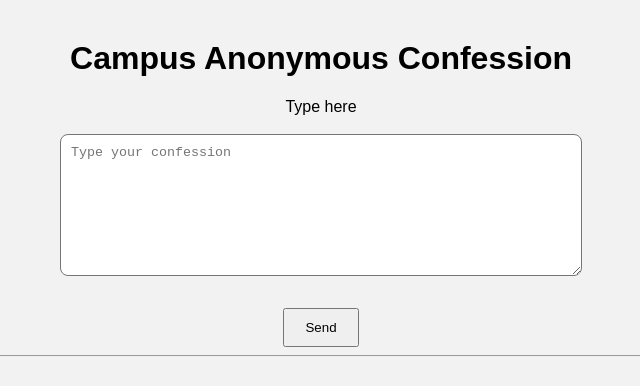
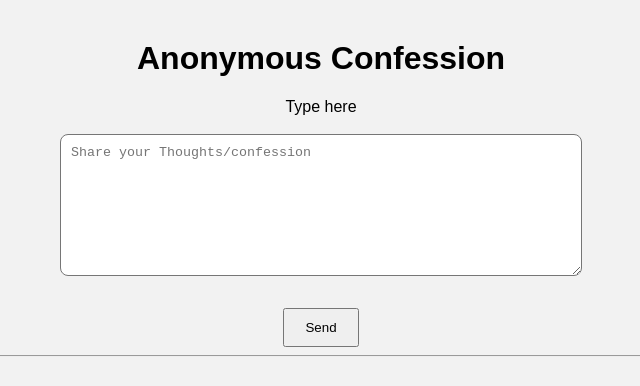
Before and after one commit to percy-06/confession, a website: page CONFESS/index.html in a window 1280 px wide. Shown: the whole page, without its empty margins (319-959 px from the left). Drawn offline with Linux system fonts and the light colour scheme; no server answers.

Commit message:
Update index.html

```diff
--- a/CONFESS/index.html
+++ b/CONFESS/index.html
@@ -10,7 +10,7 @@
 
 <body>
 
-<h1>Campus Anonymous Confession</h1>
+<h1> Anonymous Confession</h1>
 
 <form>
 
@@ -18,7 +18,7 @@
 
 <br><br>
 
-<textarea id="texts" placeholder="Type your confession"></textarea>
+<textarea id="texts" placeholder="Share your Thoughts/confession"></textarea>
 
 <br><br>
 
```
